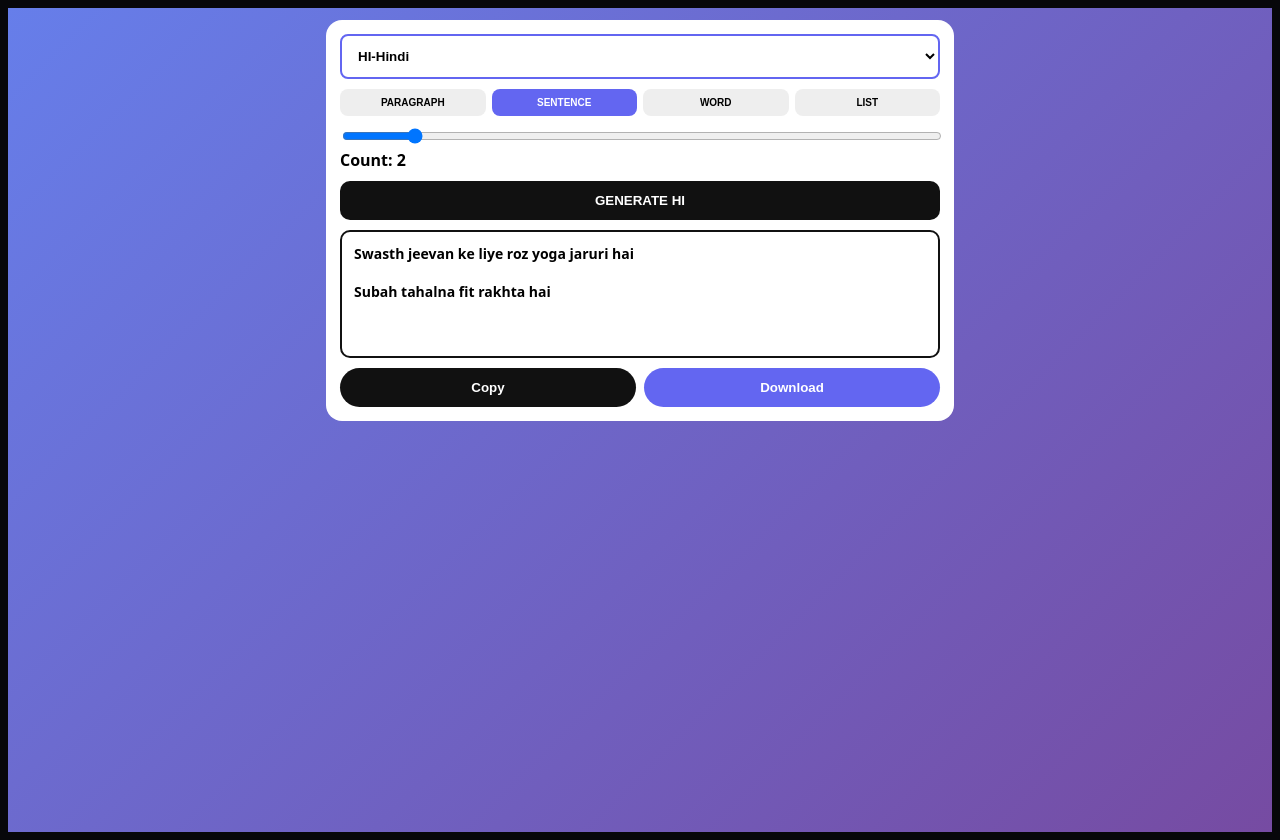
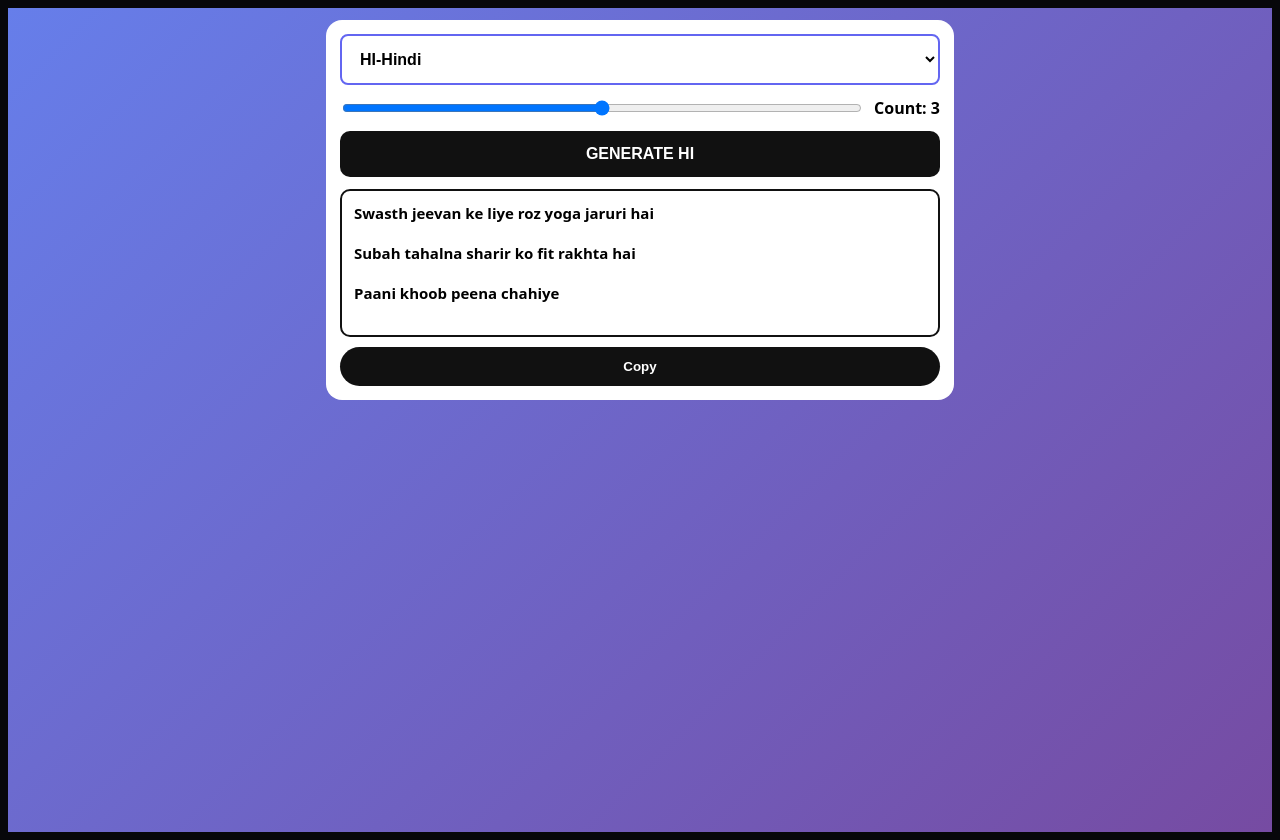
Before and after one commit to Ravs10/lorem-pro-tool, a Next.js app: page / in a window 1280 px wide. Built offline with nearby package versions, Linux system fonts and the light colour scheme.

Commit message:
Enhance multilingual health tips database
Updated the database with additional health tips in multiple languages and modified the generation logic to accommodate the new structure.

```diff
--- a/app/page.tsx
+++ b/app/page.tsx
@@ -1,20 +1,49 @@
 "use client"
 import {useState,useEffect} from "react"
-const DB:any={HI:["Swasth jeevan ke liye roz yoga jaruri hai","Subah tahalna fit rakhta hai","Paani khoob pina chahiye","Roz subah jaldi uthna faydemand hai"],EN:["Healthy life needs daily yoga","Morning walk keeps body fit","Drink more water daily","Early to bed early to rise"]}
-const LANGS=[["HI","Hindi"],["EN","English"],["OR","Odia"],["BN","Bengali"],["TE","Telugu"],["TA","Tamil"],["KN","Kannada"],["ML","Malayalam"]]
+const DB:any={
+"HI":["Swasth jeevan ke liye roz yoga jaruri hai","Subah tahalna sharir ko fit rakhta hai","Paani khoob peena chahiye","Jaldi sone se dimag tez hota hai","Hari sabjiya khana sehat ke liye accha hai"],
+"EN":["Healthy life needs daily yoga","Morning walk keeps body fit","Drink more water daily","Early to bed makes brain sharp","Green vegetables are good for health"],
+"OR":["Sustha jeevan pain yoga darkar","Sakala bhramana deha ku sustha rakhe","Pani besi pibaku padiba","Jaldi soiba buddhi teja kare"],
+"BN":["Sustho jiboner jonno protidin yoga dorkar","Sokale hata swasther jonno bhalo","Beshi jol pan korun","Taratari ghum buddhi baray"],
+"TE":["Arogyakara jeevitaniki roju yoga avasaram","Udayam nadavatanam aarogyaniki manchidi","Neellu ekkuva tagandi","Twaraga nidra medhassunu penchunu"],
+"TA":["Arokiyamana vaazhkkaiku thinamum yoga thevai","Kaalai nadai udalukku nallathu","Thanneer athikam kudiyungal","Seekiram thoonguvathu moolaiyai koosharukkum"],
+"KN":["Arogyakara jeevanake prati dina yoga beku","Belegge nadeyuvudu arogyakku olledu","Hechchu neeru kudiyiri","Begane malaguvudu buddhivantage"],
+"ML":["Arogyakaramaaya jeevitattinu divasavum yoga venam","Ravile nadakkunnathu aarogyattinu nallathu","Vellam kooduthal kudikkuka","Pettennu urangunnathu buddhi koodum"],
+"MR":["Nirogi jivanasathi darroj yog hava","Sakali firne sharirala fit thevate","Pani jast pya","Lavkar zopane buddhi kushagra hote"],
+"GU":["Swasth jivan mate roj yog jaruri chhe","Savar ma chalvu sharir ne fit rakhe chhe","Pani vadhu pivo","Vahela suvu thi buddhi tej thay chhe"],
+"PA":["Sehatmand jeevan layi roz yoga zaruri hai","Saver di sair sehat layi changi hai","Paani vadh peena chahida","Jaldi soun naal dimag tez hunda"]
+}
+
 export default function Page(){
-const [lang,setLang]=useState("HI");const [mode,setMode]=useState("SENTENCE");const [cnt,setCnt]=useState(2);const [out,setOut]=useState("Swasth jeevan ke liye roz yoga jaruri hai\n\nSubah tahalna fit rakhta hai");const [showTop,setShowTop]=useState(false);const [copied,setCopied]=useState(false);
-const gen=()=>{let b=DB[lang]||DB.EN;let r=b.slice(0,cnt).join("\n\n");if(mode==="WORD")r=b.join(" ").split(" ").slice(0,cnt).join(" ");if(mode==="LIST")r=b.slice(0,cnt).map((x:string)=>"• "+x).join("\n");setOut(r)}
-useEffect(()=>{const h=()=>setShowTop(window.scrollY>300);window.addEventListener("scroll",h);return()=>window.removeEventListener("scroll",h)},[]);useEffect(()=>{gen()},[lang,mode,cnt]);
+const [lang,setLang]=useState("HI")
+const [cnt,setCnt]=useState(3)
+const [out,setOut]=useState("")
+const [copied,setCopied]=useState(false)
+
+const gen = (l=lang,c=cnt) => {
+  let arr = DB[l] || DB["EN"]
+  let txt = arr.slice(0,c).join("\n\n")
+  setOut(txt)
+}
+
+useEffect(()=>{gen("HI",3)},[])
+
 return(
-<div style={{background:"linear-gradient(135deg,#667eea,#764ba2)",minHeight:"100vh",fontFamily:"system-ui",padding:12}}>
-<div style={{maxWidth:600,margin:"auto",background:"#fff",borderRadius:16,padding:14,color:"#000"}}>
-<select value={lang} onChange={e=>setLang(e.target.value)} style={{width:"100%",padding:12,borderRadius:8,border:"2px solid #6366f1",fontWeight:800,color:"#000",background:"#fff"}}>{LANGS.map(([c,n]:any)=><option key={c} value={c}>{c}-{n}</option>)}</select>
-<div style={{display:"grid",gridTemplateColumns:"repeat(4,1fr)",gap:6,marginTop:10}}>{["PARAGRAPH","SENTENCE","WORD","LIST"].map(m=><button key={m} onClick={()=>setMode(m)} style={{padding:8,borderRadius:8,background:mode===m?"#6366f1":"#eee",color:mode===m?"#fff":"#000",border:"none",fontSize:10,fontWeight:800}}>{m}</button>)}</div>
-<div style={{marginTop:10}}><input type="range" min={1} max={10} value={cnt} onChange={e=>setCnt(Number(e.target.value))} style={{width:"100%"}}/><b style={{color:"#000"}}>Count: {cnt}</b></div>
-<button onClick={gen} style={{width:"100%",background:"#111",color:"#fff",padding:12,borderRadius:10,marginTop:10,fontWeight:900,border:"none"}}>GENERATE {lang}</button>
-<div style={{border:"2px solid #111",borderRadius:10,padding:12,marginTop:10,minHeight:100,background:"#ffffff",color:"#000000",fontWeight:600,fontSize:14,whiteSpace:"pre-wrap"}}>{out}</div>
-<div style={{display:"flex",gap:8,marginTop:10}}><button onClick={()=>{navigator.clipboard.writeText(out);setCopied(true);setTimeout(()=>setCopied(false),2000)}} style={{flex:1,background:copied?"#16a34a":"#111",color:"#fff",padding:12,borderRadius:999,border:"none",fontWeight:800}}>{copied?"✅ Copied!":"Copy"}</button><button onClick={()=>{let a=document.createElement("a");a.href=URL.createObjectURL(new Blob([out],{type:"text/plain"}));a.download=`lorem.txt`;a.click()}} style={{flex:1,background:"#6366f1",color:"#fff",padding:12,borderRadius:999,border:"none",fontWeight:800}}>Download</button></div>
+<div style={{background:"linear-gradient(135deg,#667eea,#764ba2)",minHeight:"100vh",fontFamily:"system-ui",padding:12,color:"#000"}}>
+<div style={{maxWidth:600,margin:"auto",background:"#fff",borderRadius:16,padding:14}}>
+<select value={lang} onChange={e=>{let v=e.target.value; setLang(v); gen(v,cnt)}} style={{width:"100%",padding:14,borderRadius:8,border:"2px solid #6366f1",fontWeight:800,color:"#000",background:"#fff",fontSize:16}}>
+<option value="HI">HI-Hindi</option><option value="EN">EN-English</option><option value="OR">OR-Odia</option><option value="BN">BN-Bengali</option><option value="TE">TE-Telugu</option><option value="TA">TA-Tamil</option><option value="KN">KN-Kannada</option><option value="ML">ML-Malayalam</option><option value="MR">MR-Marathi</option><option value="GU">GU-Gujarati</option><option value="PA">PA-Punjabi</option>
+</select>
+
+<div style={{marginTop:12,display:"flex",alignItems:"center",gap:10}}>
+<input type="range" min={1} max={5} value={cnt} onChange={e=>{let v=Number(e.target.value); setCnt(v); gen(lang,v)}} style={{flex:1}}/>
+<b>Count: {cnt}</b>
 </div>
-{showTop&&<button onClick={()=>window.scrollTo({top:0,behavior:"smooth"})} style={{position:"fixed",bottom:20,right:20,background:"#111",color:"#fff",width:50,height:50,borderRadius:999,border:"none",fontSize:22}}>↑</button>}
+
+<button onClick={()=>gen(lang,cnt)} style={{width:"100%",background:"#111",color:"#fff",padding:14,borderRadius:10,marginTop:12,fontWeight:900,border:"none",fontSize:16}}>GENERATE {lang}</button>
+
+<div style={{border:"2px solid #111",borderRadius:10,padding:12,marginTop:12,minHeight:120,background:"#ffffff",color:"#000000",fontWeight:600,whiteSpace:"pre-wrap",fontSize:15}}>{out}</div>
+
+<button onClick={()=>{navigator.clipboard.writeText(out);setCopied(true);setTimeout(()=>setCopied(false),2000)}} style={{width:"100%",background:copied?"#16a34a":"#111",color:"#fff",padding:12,borderRadius:999,border:"none",fontWeight:800,marginTop:10}}>{copied?"✅ Copied!":"Copy"}</button>
+</div>
 </div>)}
```
